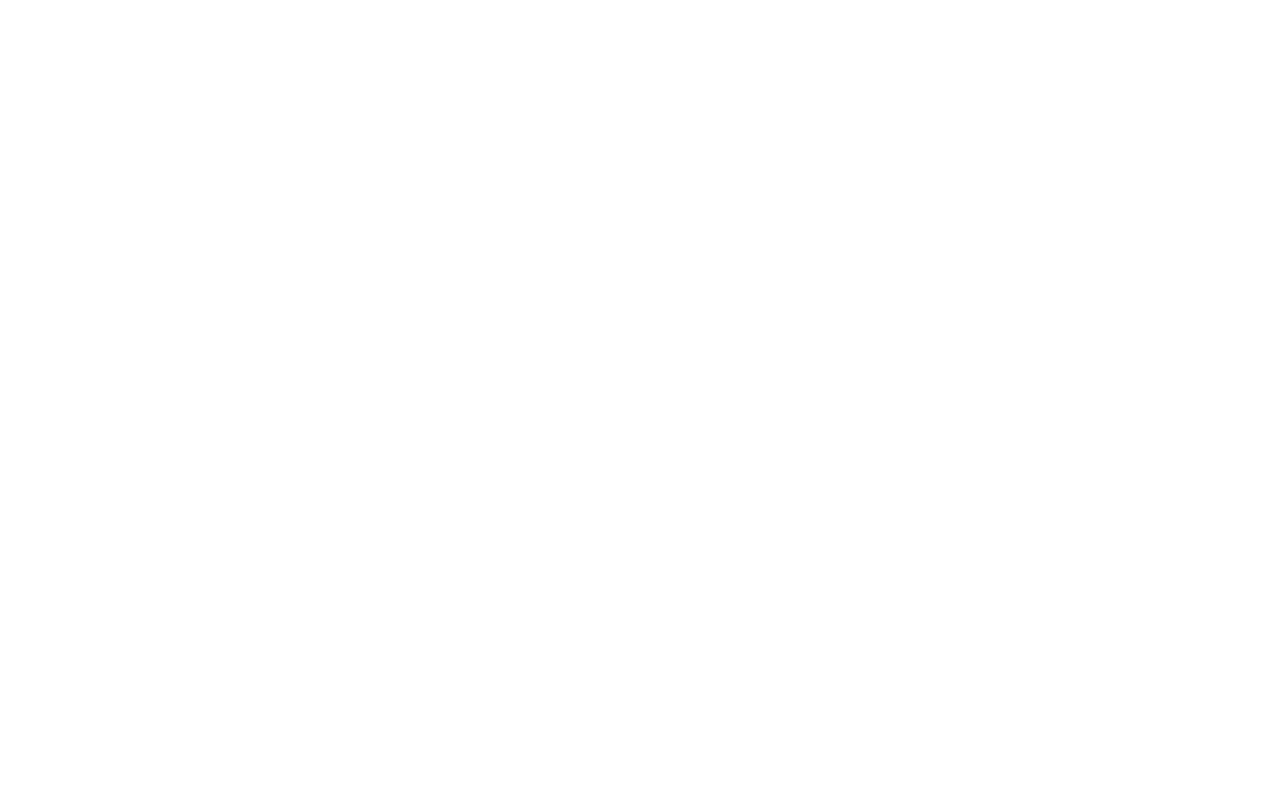
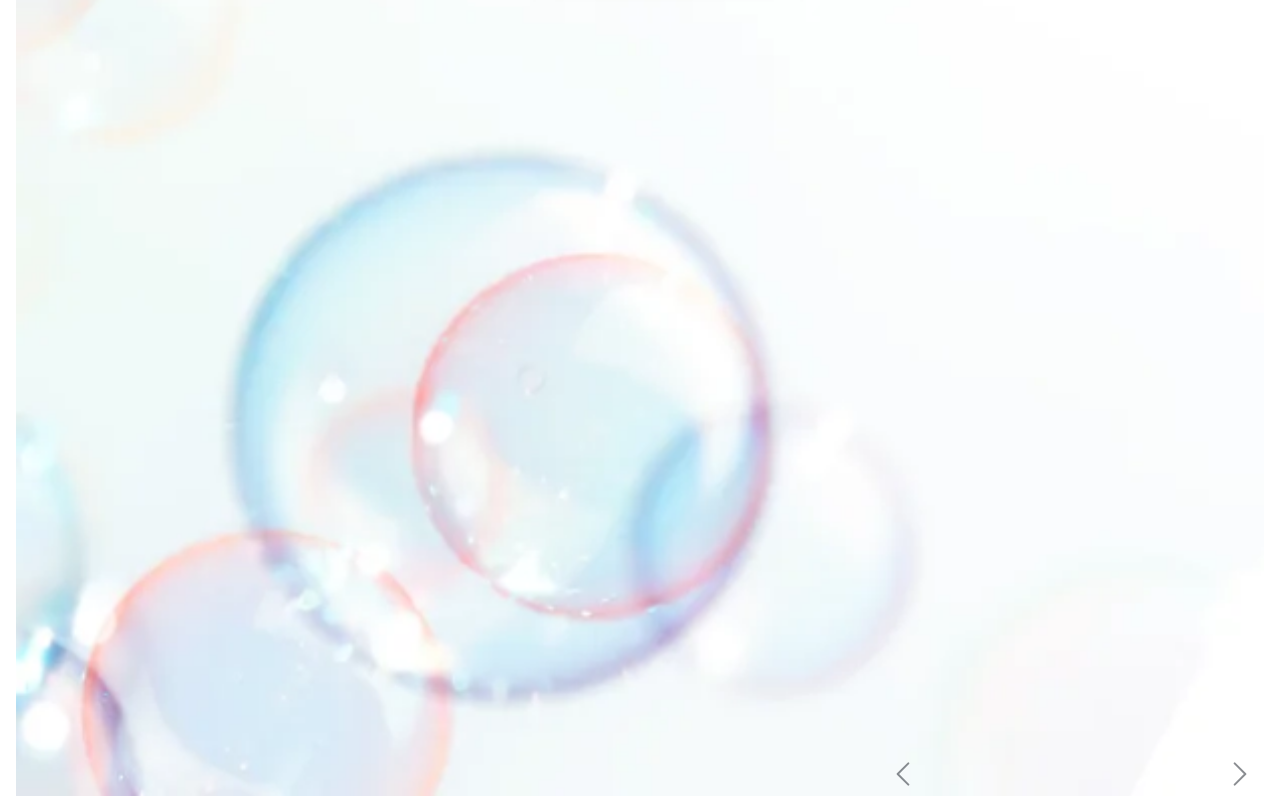
Before and after one commit to Vadim-Kostetskyi/Vippersenter, a React (Vite) app: page / in a window 1280 px wide. Shown: the part 1508-2308 px from the top of the page. Before the commit the page ends 800 px from the top, so only its background shows below. Built offline with nearby package versions, Linux system fonts and the light colour scheme.

Commit message:
create swiper

```diff
--- a/package.json
+++ b/package.json
@@ -14,7 +14,8 @@
     "react": "^19.1.0",
     "react-dom": "^19.1.0",
     "react-i18next": "^15.5.2",
-    "sass": "^1.89.0"
+    "sass": "^1.89.0",
+    "swiper": "^11.2.8"
   },
   "devDependencies": {
     "@eslint/js": "^9.25.0",
--- a/src/modules/core/components/HeaderModal/index.module.scss
+++ b/src/modules/core/components/HeaderModal/index.module.scss
@@ -10,6 +10,7 @@
   opacity: 1;
   padding: 5px 0;
   background-color: $pageBackground;
+  animation: menuOpen 0.2s ease;
 }
 
 .top {
@@ -29,3 +30,14 @@
   right: 15px;
   top: 9px;
 }
+
+@keyframes menuOpen {
+  0% {
+    opacity: 0;
+    transform: translateY(-1.5rem);
+  }
+  100% {
+    opacity: 1;
+    transform: translateY(0);
+  }
+}
--- a/src/modules/core/components/HeaderModal/index.tsx
+++ b/src/modules/core/components/HeaderModal/index.tsx
@@ -17,7 +17,9 @@ const HeaderModal: FC<HeaderModalProps> = ({ onClose }) => {
           <Cross />
         </button>
       </div>
-      <Categories />
+      <nav>
+        <Categories />
+      </nav>
     </div>
   );
 };
--- /dev/null
+++ b/src/modules/core/containers/Banner/index.module.scss
@@ -0,0 +1,34 @@
+@use "styles/colors" as *;
+
+.wrapper {
+  :global(.swiper-button-prev) {
+    &::after {
+      content: url(../../../../assets/svg/ArrowSwiper.svg);
+    }
+    bottom: 8px;
+    left: 70%;
+    top: auto;
+    cursor: pointer;
+    opacity: 0.5;
+  }
+  :global(.swiper-button-next) {
+    &::after {
+      content: url(../../../../assets/svg/ArrowSwiper.svg);
+    }
+    transform: rotate(180deg);
+    bottom: 0;
+    top: auto;
+    cursor: pointer;
+    opacity: 0.5;
+  }
+
+  :global(.swiper-button-disabled) {
+    display: none;
+  }
+}
+
+.itemsWrapper {
+  & img {
+    width: 100%;
+  }
+}
--- /dev/null
+++ b/src/modules/core/containers/Banner/index.tsx
@@ -0,0 +1,41 @@
+import CoreSwiper from "components/CoreSwiper";
+import React from "react";
+import { SwiperSlide } from "swiper/react";
+import { Autoplay, Pagination } from "swiper/modules";
+import { slides } from "./slides";
+import "swiper/scss/pagination";
+import styles from "./index.module.scss";
+
+export interface SlidesProps {
+  id: number;
+  image: string;
+  imageSmall: string;
+  text: string;
+}
+
+const Banner = () => {
+  return (
+    <div className={styles.wrapper}>
+      <CoreSwiper
+        modules={[Pagination, Autoplay]}
+        navigation={true}
+        autoplay={{
+          delay: 5000,
+        }}
+      >
+        {slides.map(({ text, image, imageSmall, id }) => (
+          <SwiperSlide key={id}>
+            <div className={styles.itemsWrapper}>
+              <picture>
+                <source media="(max-width: 480px)" srcSet={imageSmall} />
+                <img src={image} alt={text} className={styles.image} />
+              </picture>
+            </div>
+          </SwiperSlide>
+        ))}
+      </CoreSwiper>
+    </div>
+  );
+};
+
+export default Banner;
--- /dev/null
+++ b/src/modules/core/containers/Banner/slides.ts
@@ -0,0 +1,17 @@
+import Slide1 from "assets/white-and-pink-modern-new-product-serum-sale-instagram-post-1920-x-640-piks.-620-x-1120-piks.-1920-x-640-piks.-620-x-1120-piks.-4.webp";
+import { SlidesProps } from ".";
+
+export const slides: SlidesProps[] = [
+  {
+    id: 0,
+    text: "Golden Hour Glam",
+    image: Slide1,
+    imageSmall: Slide1,
+  },
+  {
+    id: 1,
+    text: "Autumn Eleganse",
+    image: Slide1,
+    imageSmall: Slide1,
+  },
+];
--- a/src/pages/HomePage/index.tsx
+++ b/src/pages/HomePage/index.tsx
@@ -1,7 +1,13 @@
+import Banner from "modules/core/containers/Banner";
 import Header from "modules/core/containers/Header";
 
 const HomePage = () => {
-  return <Header />;
+  return (
+    <>
+      <Header />
+      <Banner />
+    </>
+  );
 };
 
 export default HomePage;
--- a/src/styles/index.scss
+++ b/src/styles/index.scss
@@ -47,22 +47,22 @@ body {
   padding-inline: 16px;
 }
 
-.collection-swiper {
-  .swiper-button-prev {
-    &::after {
-      content: url(../assets/svg/ArrowSwiper.svg);
-    }
-    bottom: 50px !important;
-    top: auto;
-    cursor: pointer;
-    opacity: 0.5;
-  }
-  .swiper-button-next {
-    @extend .swiper-button-prev;
-    transform: rotate(0.5turn);
-  }
+// .swiper {
+//   .swiper-button-prev {
+//     &::after {
+//       content: url(../assets/svg/ArrowSwiper.svg);
+//     }
+//     bottom: 0 !important;
+//     top: auto;
+//     cursor: pointer;
+//     opacity: 0.5;
+//   }
+//   .swiper-button-next {
+//     @extend .swiper-button-prev;
+//     transform: rotate(0.5turn);
+//   }
 
-  .swiper-button-disabled {
-    display: none;
-  }
-}
+//   .swiper-button-disabled {
+//     display: none;
+//   }
+// }
```
Also changed, not shown: src/assets/svg/ArrowLeft.tsx (added, +20 -0 lines), src/components/CoreSwiper/index.tsx (renamed from src/modules/core/components/CoreSwiper/index.tsx, +12 -12 lines), src/assets/white-and-pink-modern-new-product-serum-sale-instagram-post-1920-x-640-piks.-620-x-1120-piks.-1920-x-640-piks.-620-x-1120-piks.-4.webp (added), 1 other file (tests, documents, lock files or other folders).
